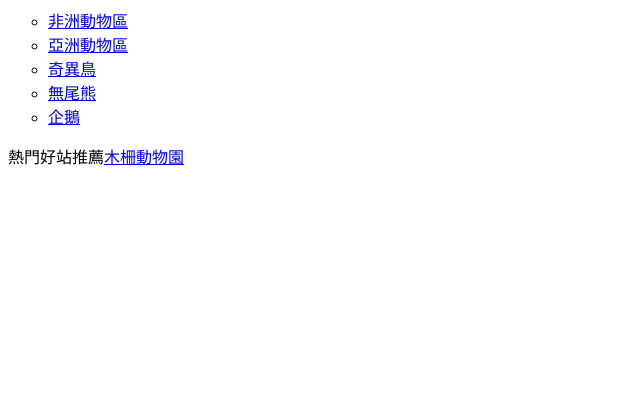
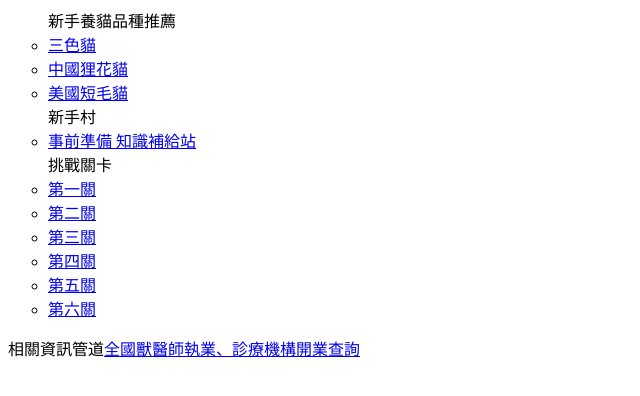
Before and after one commit to ry5807/ry5807.github.io, a plain HTML site: page Midterm assignment/index.html in a window 1280 px wide. Shown: the whole page, without its empty margins (0-640 px from the left). Drawn offline with Linux system fonts and the light colour scheme.

Commit message:
Update index.html

```diff
--- a/Midterm assignment/index.html
+++ b/Midterm assignment/index.html
@@ -1,8 +1,21 @@
 <ul type="circle">
-<li><a href="africa.html">非洲動物區</a></li>
-<li><a href="asia.html">亞洲動物區</a></li>
-<li><a href="Hot\kiwi.html">奇異鳥</a></li>
-<li><a href="Hot\koala.html">無尾熊</a></li>
-<li><a href="Hot\penguin.html">企鵝</a></li>
-</ul>
-熱門好站推薦<a href="https://www.zoo.gov.tw/">木柵動物園</a>
+  新手養貓品種推薦
+
+<li><a href="Recommend\cat01.html">三色貓</a></li>
+<li><a href="Recommend\cat02.html">中國狸花貓</a></li>
+<li><a href="Recommend\cat03.html">美國短毛貓</a></li>
+
+  新手村
+<li><a href="preparation.html">事前準備 知識補給站</a></li>
+
+  挑戰關卡
+<li><a href="level01.html">第一關 </a></li>
+<li><a href="level02.html">第二關 </a></li>
+<li><a href="level03.html">第三關 </a></li>
+<li><a href="level04.html">第四關 </a></li>
+<li><a href="level05.html">第五關 </a></li>
+<li><a href="level06.html">第六關 </a></li>
+
+  </ul>
+
+相關資訊管道<a href="https://ahis9.baphiq.gov.tw/Veter/OD/HLIndex.aspx">全國獸醫師執業、診療機構開業查詢</a>
```
